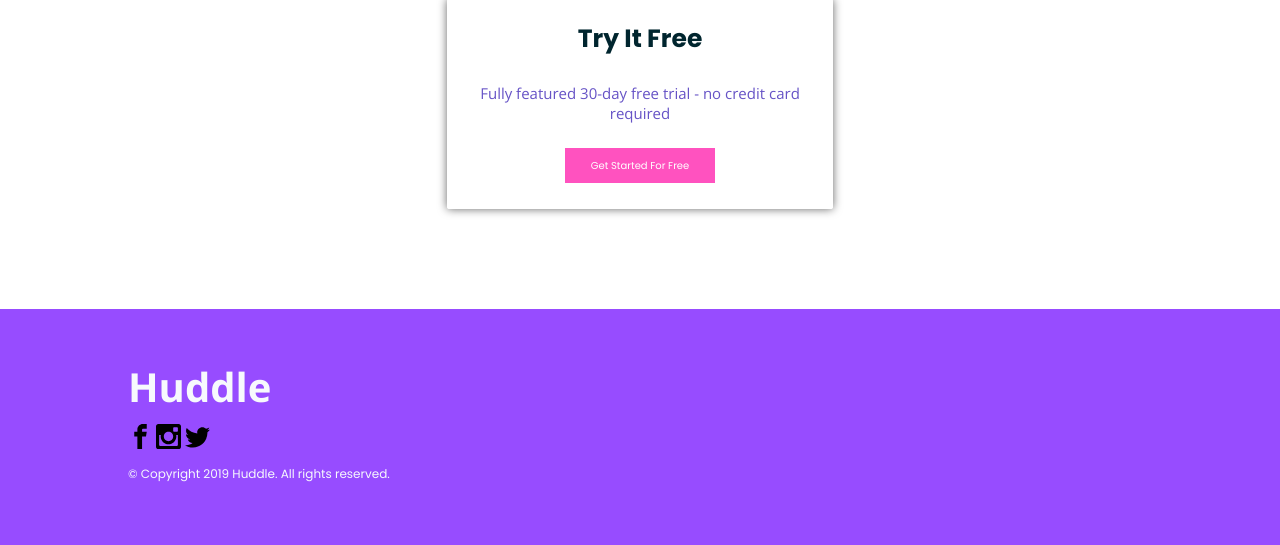
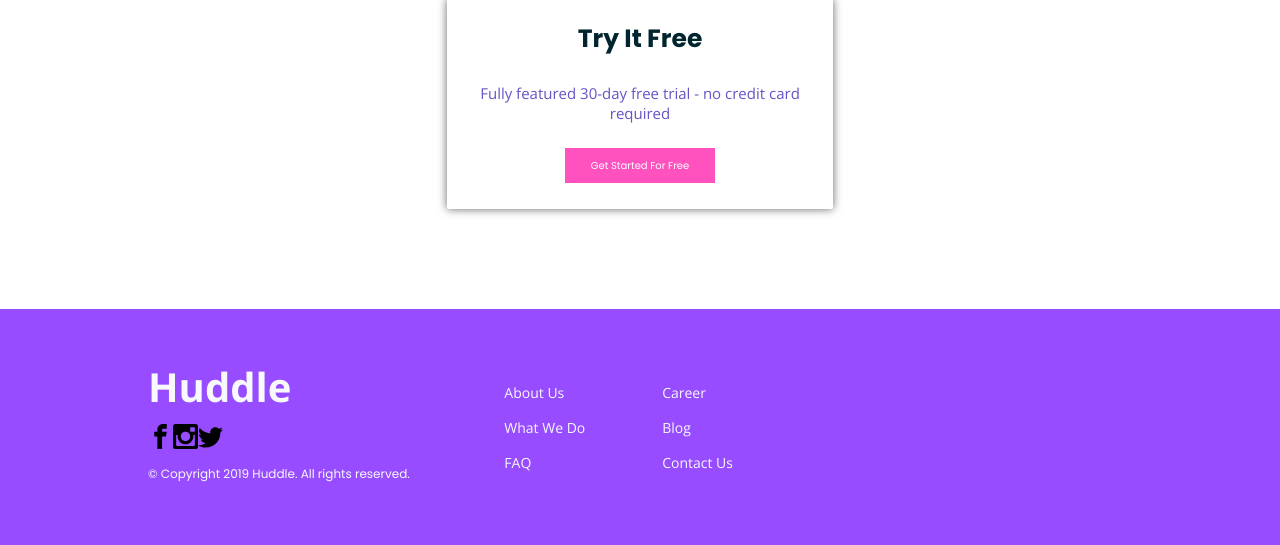
Before and after one commit to AndreiSold/HuddleDesign, a PHP site: page /index.html in a window 1280 px wide. Shown: the part 1341-1886 px from the top of the page. Run offline with PHP 8.4, Linux system fonts and the light colour scheme.

Commit message:
Created the links section of the footer

```diff
--- a/css/app.css
+++ b/css/app.css
@@ -6,6 +6,10 @@ body {
     position: relative;
     min-height: 100%;
     margin: 0;
+}
+
+a {
+    text-decoration: none;
 }
 
 #main-container {
@@ -55,11 +59,26 @@ body {
 .footer-social {
     grid-area: social;
     display: block;
+    margin: 0 20px;
 }
 
 .footer-links {
     grid-area: links;
-    display: block;
+    display: table;
+    margin: auto 20px;
+}
+
+.link {
+    color: hsl(214, 64%, 98%);
+    font-family: Open Sans;
+    font-weight: 400;
+    font-size: 14px;
+    padding: 7px 0px;
+    margin: 2px 15px;
+}
+
+.footer-link {
+    display: table-cell;
 }
 
 .footer-subscribe {
@@ -273,9 +292,14 @@ body {
 
     #footer-grid {
         grid-template: 'social' 'links' 'subscribe';
-        /*check if text align needed*/
+    }
+
+    .white-title, .footer-paragraph, #social-images {
         text-align: center;
+        margin-left: auto;
+        margin-right: auto;
     }
+
 }
 
 @media screen and (max-width: 800px) {
--- a/index.html
+++ b/index.html
@@ -92,7 +92,31 @@
             <p class="footer-paragraph text-align-left">&copy; Copyright 2019 Huddle. All rights reserved.</p>
         </div>
 
-        <div class="footer-links"></div>
+        <div class="footer-links">
+            <div class="footer-link">
+                <a href="https://github.com/AndreiSold/HuddleDesign">
+                    <div class="link">About Us</div>
+                </a>
+                <a href="https://github.com/AndreiSold/HuddleDesign">
+                    <div class="link">What We Do</div>
+                </a>
+                <a href="https://github.com/AndreiSold/HuddleDesign">
+                    <div class="link">FAQ</div>
+                </a>
+            </div>
+            <div class="footer-link">
+                <a href="https://github.com/AndreiSold/HuddleDesign">
+                    <div class="link">Career</div>
+                </a>
+                <a href="https://github.com/AndreiSold/HuddleDesign">
+                    <div class="link">Blog</div>
+                </a>
+                <a href="https://github.com/AndreiSold/HuddleDesign">
+                    <div class="link">Contact Us</div>
+                </a>
+            </div>
+        </div>
+
         <div class="footer-subscribe"></div>
     </div>
 </div>
```
